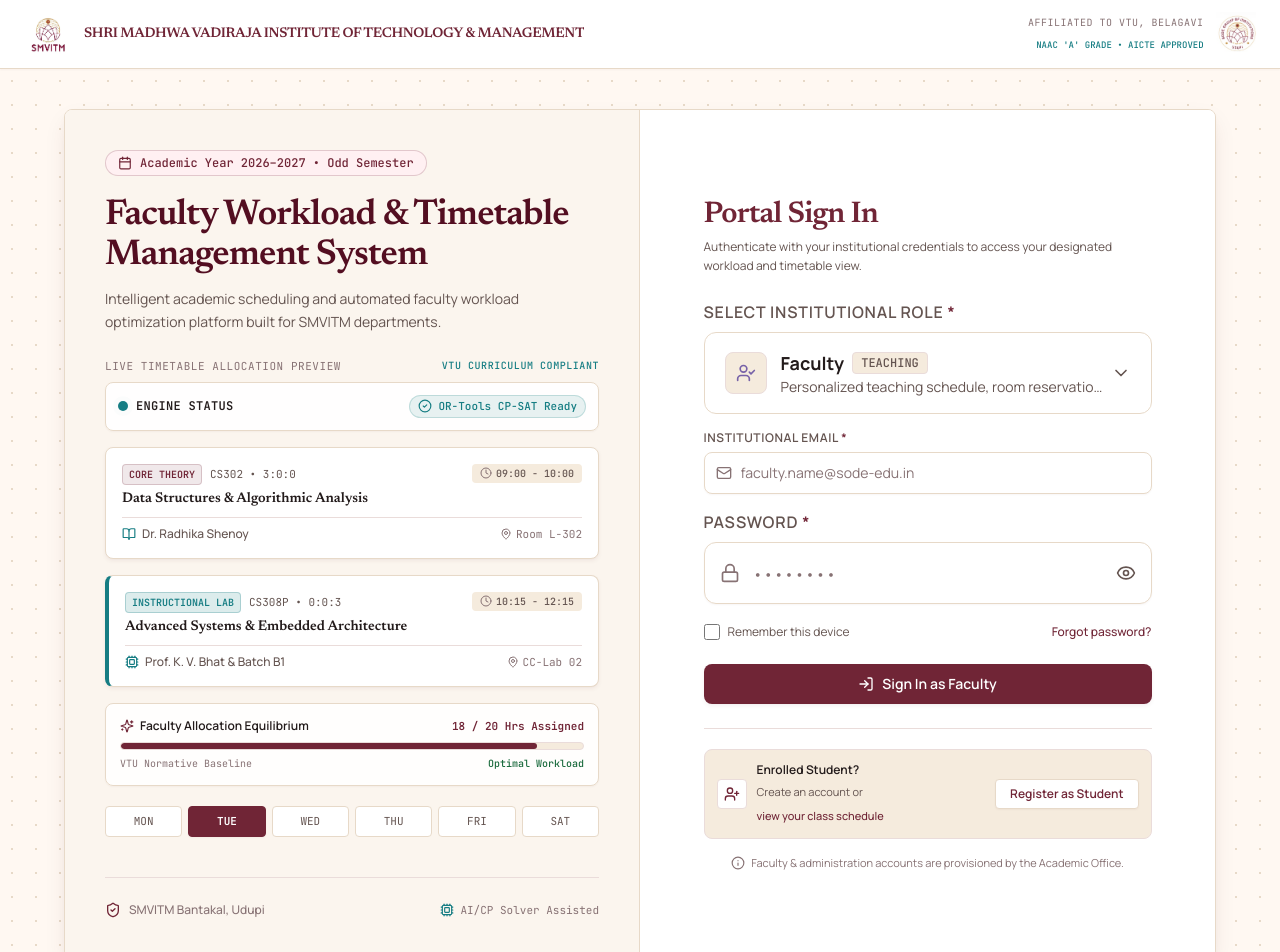
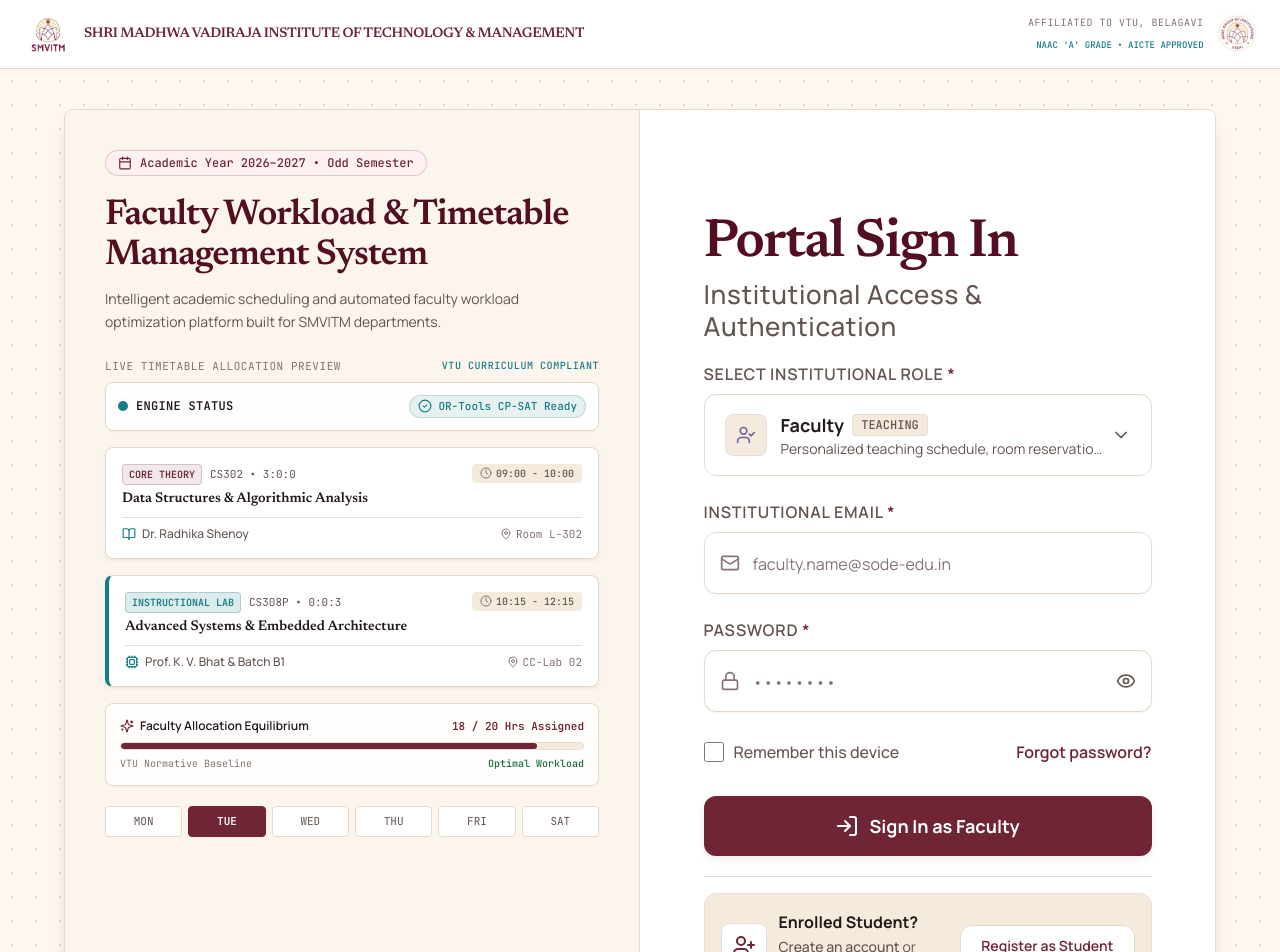
Before and after one commit to ankitanayak2003/FacultyTimetableSystem, a React (Vite) app in the folder frontend/: page / in a window 1280 px wide. Shown: the top 952 px of the page. Built offline with nearby package versions, Linux system fonts and the light colour scheme.

Commit message:
feat(auth): restyle portal sign in form with symmetric typography and enlarged layout

```diff
--- a/frontend/src/components/login/LoginForm.tsx
+++ b/frontend/src/components/login/LoginForm.tsx
@@ -1,5 +1,5 @@
 import React, { useState } from 'react';
-import { Mail, LogIn, Loader2, Info, CheckCircle2, UserPlus } from 'lucide-react';
+import { Mail, LogIn, Loader2, CheckCircle2, UserPlus } from 'lucide-react';
 import { RoleSelector } from './RoleSelector';
 import { PasswordInput } from './PasswordInput';
 import { ForgotPasswordModal } from './ForgotPasswordModal';
@@ -99,14 +99,21 @@ export const LoginForm: React.FC<LoginFormProps> = ({
 
   const handleSubmit = (e: React.FormEvent) => {
     e.preventDefault();
-    if (!validate()) return;
+
+    if (!validate()) {
+      return;
+    }
 
     setIsLoading(true);
-    setAuthFeedback(null);
 
-    // Small loading state for demonstration, then role-based navigation
     setTimeout(() => {
       setIsLoading(false);
+      setAuthFeedback({
+        type: 'success',
+        message: 'Authentication Verified',
+        details: `Signed in as ${formData.role}. Redirecting to designated dashboard workspace...`,
+      });
+
       if (onLoginSuccess) {
         onLoginSuccess(formData.role);
       }
@@ -114,36 +121,39 @@ export const LoginForm: React.FC<LoginFormProps> = ({
   };
 
   return (
-    <div className="w-full">
-      {/* Header */}
-      <div className="mb-6">
-        <h2 className="font-headline text-3xl font-semibold text-primary tracking-tight">
+    <div className="w-full flex-1 flex flex-col justify-between">
+      {/* Header - Portal Sign In (symmetric with left card AQS header) */}
+      <div>
+        <div className="flex flex-col items-start justify-end h-16 sm:h-20 md:h-24 lg:h-28">
+          <h2 className="font-headline text-4xl sm:text-5xl lg:text-[54px] font-bold text-primary-dark tracking-tight leading-none">
             Portal Sign In
           </h2>
-        <p className="text-xs text-ink-muted mt-1 leading-relaxed">
-          Authenticate with your institutional credentials to access your designated workload and timetable view.
+        </div>
+        <p className="text-xl sm:text-2xl lg:text-[26px] font-medium text-ink-muted tracking-wide mt-2 leading-snug">
+          Institutional Access &amp; Authentication
         </p>
       </div>
 
-      {/* Auth Feedback Banner */}
+      {/* Middle: Auth Feedback Banner & Form */}
+      <div className="my-auto py-3 sm:py-5">
         {authFeedback && (
           <div
             role="status"
-          className="mb-5 p-3.5 rounded-card border bg-surface border-border-beige shadow-crisp animate-fade-in flex items-start gap-3"
+            className="mb-5 p-4 rounded-xl border bg-surface border-border-beige shadow-crisp animate-fade-in flex items-start gap-3"
           >
-          <div className="p-1 rounded-full bg-success-container/70 text-success flex-shrink-0 mt-0.5">
-            <CheckCircle2 className="w-4 h-4" />
+            <div className="p-1.5 rounded-full bg-success-container/70 text-success flex-shrink-0 mt-0.5">
+              <CheckCircle2 className="w-5 h-5" />
             </div>
-          <div className="text-xs">
+            <div className="text-sm">
               <div className="font-semibold text-ink">{authFeedback.message}</div>
               <div className="text-ink-muted mt-0.5 leading-relaxed">
                 {authFeedback.details}
               </div>
-            <div className="mt-2 flex items-center gap-2">
-              <span className="font-mono text-[10px] uppercase px-2 py-0.5 rounded bg-canvas-muted text-ink-muted border border-border-subtle">
+              <div className="mt-2.5 flex items-center gap-2">
+                <span className="font-mono text-xs uppercase px-2 py-0.5 rounded bg-canvas-muted text-ink-muted border border-border-subtle">
                   Role: {formData.role}
                 </span>
-              <span className="font-mono text-[10px] uppercase px-2 py-0.5 rounded bg-canvas-muted text-ink-muted border border-border-subtle">
+                <span className="font-mono text-xs uppercase px-2 py-0.5 rounded bg-canvas-muted text-ink-muted border border-border-subtle">
                   Remember: {formData.rememberMe ? 'Enabled' : 'Disabled'}
                 </span>
               </div>
@@ -152,7 +162,7 @@ export const LoginForm: React.FC<LoginFormProps> = ({
         )}
 
         {/* Form */}
-      <form onSubmit={handleSubmit} noValidate className="space-y-4">
+        <form onSubmit={handleSubmit} noValidate className="space-y-4 sm:space-y-5 lg:space-y-6">
           {/* Role Selector */}
           <RoleSelector
             selectedRole={formData.role}
@@ -164,13 +174,13 @@ export const LoginForm: React.FC<LoginFormProps> = ({
           <div>
             <label
               htmlFor="login-email"
-            className="block text-xs font-semibold uppercase tracking-wider text-ink-muted mb-1.5"
+              className="block text-sm sm:text-base font-semibold uppercase tracking-wider text-ink-muted mb-2"
             >
               Institutional Email <span className="text-primary">*</span>
             </label>
             <div className="relative">
-            <div className="absolute inset-y-0 left-0 pl-3 flex items-center pointer-events-none text-ink-light">
-              <Mail className="w-4 h-4" />
+              <div className="absolute inset-y-0 left-0 pl-4 flex items-center pointer-events-none text-ink-light">
+                <Mail className="w-5 h-5" />
               </div>
               <input
                 id="login-email"
@@ -182,15 +192,15 @@ export const LoginForm: React.FC<LoginFormProps> = ({
                 placeholder={getEmailPlaceholder(formData.role)}
                 aria-invalid={!!errors.email}
                 aria-describedby={errors.email ? 'login-email-error' : undefined}
-              className={`w-full pl-9 pr-3 py-2.5 bg-surface text-ink text-sm rounded-card border transition-all ${
+                className={`w-full pl-12 pr-4 py-3.5 sm:py-4 bg-surface text-ink text-base sm:text-lg rounded-xl border transition-all ${
                   errors.email
                     ? 'border-error focus:ring-1 focus:ring-error'
                     : 'border-border-beige focus:border-primary focus:ring-1 focus:ring-primary shadow-crisp-sm'
-              } placeholder:text-ink-light`}
+                } placeholder:text-ink-light placeholder:text-base`}
               />
             </div>
             {errors.email && (
-            <p id="login-email-error" className="mt-1 text-xs text-error font-medium">
+              <p id="login-email-error" className="mt-1.5 text-xs sm:text-sm text-error font-medium">
                 {errors.email}
               </p>
             )}
@@ -211,21 +221,21 @@ export const LoginForm: React.FC<LoginFormProps> = ({
 
           {/* Remember Me & Forgot Password Row */}
           <div className="flex items-center justify-between pt-1">
-          <label className="flex items-center gap-2 cursor-pointer select-none">
+            <label className="flex items-center gap-2.5 cursor-pointer select-none">
               <input
                 type="checkbox"
                 name="rememberMe"
                 checked={formData.rememberMe}
                 onChange={handleChange}
-              className="w-4 h-4 rounded border-border-beige text-primary focus:ring-primary focus:ring-offset-0 cursor-pointer accent-primary"
+                className="w-4 h-4 sm:w-5 sm:h-5 rounded border-border-beige text-primary focus:ring-primary focus:ring-offset-0 cursor-pointer accent-primary"
               />
-            <span className="text-xs text-ink-muted">Remember this device</span>
+              <span className="text-sm sm:text-base text-ink-muted font-medium">Remember this device</span>
             </label>
 
             <button
               type="button"
               onClick={() => setIsForgotModalOpen(true)}
-            className="text-xs font-medium text-primary hover:text-primary-hover hover:underline underline-offset-2 transition-colors"
+              className="text-sm sm:text-base font-semibold text-primary hover:text-primary-hover hover:underline underline-offset-2 transition-colors"
             >
               Forgot password?
             </button>
@@ -236,39 +246,40 @@ export const LoginForm: React.FC<LoginFormProps> = ({
             <button
               type="submit"
               disabled={isLoading}
-            className="w-full py-2.5 px-4 bg-primary text-white text-sm font-semibold rounded-card hover:bg-primary-hover transition-colors shadow-crisp flex items-center justify-center gap-2 disabled:opacity-75 disabled:cursor-wait"
+              className="w-full py-4 sm:py-4.5 px-6 sm:px-8 bg-primary text-white text-base sm:text-lg font-bold rounded-xl hover:bg-primary-hover transition-colors shadow-crisp-md flex items-center justify-center gap-2.5 disabled:opacity-75 disabled:cursor-wait"
             >
               {isLoading ? (
                 <>
-                <Loader2 className="w-4 h-4 animate-spin" />
+                  <Loader2 className="w-5 h-5 sm:w-6 sm:h-6 animate-spin" />
                   <span>Verifying Institutional Access...</span>
                 </>
               ) : (
                 <>
-                <LogIn className="w-4 h-4" />
+                  <LogIn className="w-5 h-5 sm:w-6 sm:h-6" />
                   <span>Sign In as {formData.role}</span>
                 </>
               )}
             </button>
           </div>
         </form>
+      </div>
 
       {/* Student Registration Link / CTA */}
-      <div className="mt-6 pt-5 border-t border-border-subtle text-center">
-        <div className="p-3 bg-canvas-muted rounded-card border border-border-subtle flex flex-col sm:flex-row items-center justify-between gap-3 text-left">
-          <div className="flex items-center gap-2.5">
-            <div className="p-1.5 rounded bg-surface border border-border-subtle text-primary">
-              <UserPlus className="w-4 h-4" />
+      <div className="pt-4 border-t border-border-subtle mt-auto">
+        <div className="p-3.5 sm:p-4 bg-canvas-muted rounded-xl border border-border-subtle flex flex-col sm:flex-row items-center justify-between gap-3 text-left">
+          <div className="flex items-center gap-3 min-w-0">
+            <div className="p-2 sm:p-2.5 rounded-lg bg-surface border border-border-subtle text-primary flex-shrink-0">
+              <UserPlus className="w-5 h-5 sm:w-6 sm:h-6" />
             </div>
-            <div>
-              <span className="text-xs font-semibold text-ink block">
+            <div className="min-w-0">
+              <span className="text-sm sm:text-base font-bold text-ink block truncate">
                 Enrolled Student?
               </span>
-              <span className="text-[11px] text-ink-muted">
+              <span className="text-xs sm:text-sm text-ink-muted">
                 <button
                   type="button"
                   onClick={onNavigateToStudentRegistration}
-                  className="hover:underline hover:text-primary transition-colors text-left"
+                  className="hover:underline hover:text-primary transition-colors text-left font-medium"
                 >
                   Create an account
                 </button>{' '}
@@ -286,17 +297,11 @@ export const LoginForm: React.FC<LoginFormProps> = ({
           <button
             type="button"
             onClick={onNavigateToStudentRegistration}
-            className="w-full sm:w-auto px-3.5 py-1.5 bg-surface text-primary hover:bg-primary hover:text-white border border-border-beige text-xs font-semibold rounded transition-colors shadow-crisp-sm flex-shrink-0"
+            className="w-full sm:w-auto px-4 sm:px-5 py-2.5 bg-surface text-primary hover:bg-primary hover:text-white border border-border-beige text-xs sm:text-sm font-semibold rounded-xl transition-colors shadow-crisp-sm flex-shrink-0"
           >
             Register as Student
           </button>
         </div>
-
-        {/* Information Callout */}
-        <p className="mt-4 text-[11px] text-ink-light flex items-center justify-center gap-1.5">
-          <Info className="w-3.5 h-3.5 flex-shrink-0" />
-          <span>Faculty & administration accounts are provisioned by the Academic Office.</span>
-        </p>
       </div>
 
       {/* Forgot Password Modal */}
```
Lines whose indentation alone changed are shown as unchanged.
